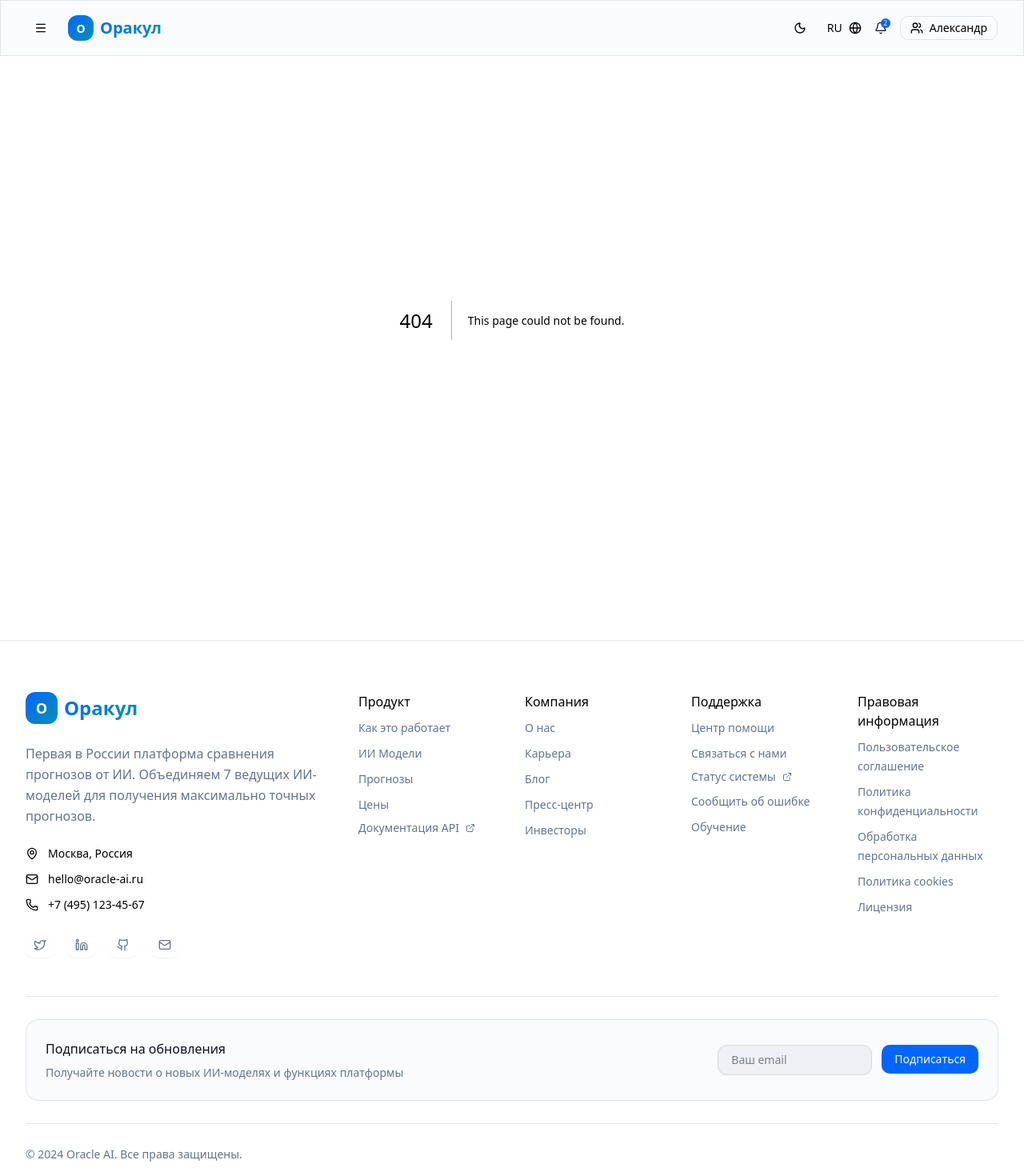
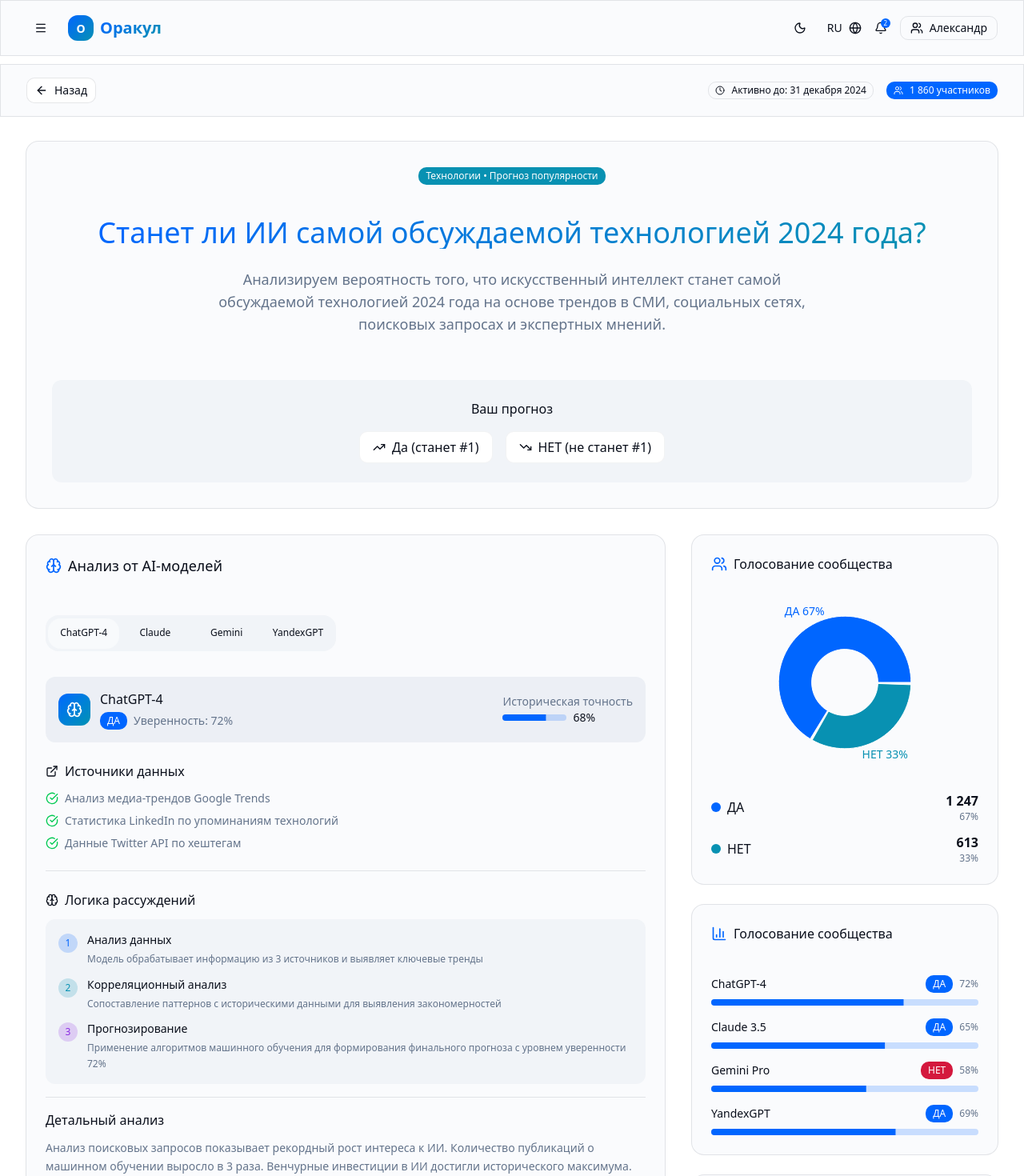
Before and after one commit to Marina2022/Oracle, a Next.js app: page /hot-prediction in a window 1280 px wide. Before the commit this address had no page. Shown: the top 1470 px of the page at 80% size. Built offline with nearby package versions, Linux system fonts and the light colour scheme.

Commit message:
hot-prediction page

```diff
--- /dev/null
+++ b/src/app/hot-prediction/page.tsx
@@ -0,0 +1,35 @@
+import React from 'react';
+import TopBar from '@/components/predictionPage/1-top-bar/TopBar';
+import YourPrediction from "@/components/predictionPage/2-your-prediction/YourPrediction";
+import {predictionDetailed} from "@/mocks/one-prediction-page/prediction-detailed";
+import Analysis from "@/components/predictionPage/3-analysis/Analysis";
+import CommentsBlock from "@/components/predictionPage/3-analysis/comments/CommentsBlock";
+import ChartsAll from "@/components/predictionPage/4-charts/ChartsAll";
+
+const Page = () => {
+
+  // потом будет приходить из API по запросу на определенный id прогноза
+  const predictionData = predictionDetailed;
+
+  return (
+    <>
+      <TopBar/>
+      <div className="pt-36 container pb-4 sm:pb-8">
+        <div className=" py-4 sm:py-8 space-y-4 sm:space-y-8">
+          <YourPrediction prediction={predictionData} />
+        </div>
+        <div className="grid grid-cols-1 lg:grid-cols-3 gap-4 sm:gap-8">
+          <div className="lg:col-span-2 space-y-4 sm:space-y-6">
+            <Analysis prediction={predictionData} />
+            <CommentsBlock comments={predictionData.comments} />
+          </div>
+          <div>
+            <ChartsAll prediction={predictionData} />
+          </div>
+        </div>
+      </div>
+    </>
+  );
+};
+
+export default Page;
--- a/src/components/homePage/1-hero/FindOutYourFuture.tsx
+++ b/src/components/homePage/1-hero/FindOutYourFuture.tsx
@@ -1,6 +1,7 @@
 import React from 'react';
 import {Badge} from "@/components/ui/badge";
 import {Button} from "@/components/ui/button";
+import Link from 'next/link';
 
 const FindOutYourFuture = () => {
   return (
@@ -20,7 +21,11 @@ const FindOutYourFuture = () => {
         </p>
       </div>
       <div className="flex flex-col sm:flex-row gap-4 mb-7">
-        <Button variant="default" className="px-8 py-6">Начать прогнозировать</Button>
+        <Button asChild variant="default" className="px-8 py-6">
+          <Link href="/hot-prediction">
+            Начать прогнозировать
+          </Link>
+        </Button>
         <Button variant="secondary" className="px-8 py-6">Смотреть демо</Button>
       </div>
 
--- a/src/components/predictionPage/2-your-prediction/YourPrediction.tsx
+++ b/src/components/predictionPage/2-your-prediction/YourPrediction.tsx
@@ -18,8 +18,6 @@ const YourPrediction = ({prediction}:{prediction: PredictionDetailed }) => {
   let secondBtnClass
   if (yourPrediction ===null || yourPrediction === true) secondBtnClass = "border bg-background text-foreground hover:bg-accent hover:text-accent-foreground dark:bg-input/30 shadow-none border-input dark:hover:bg-input/50 h-10 rounded-md px-6 has-[>svg]:px-4 gap-2 w-full sm:w-auto sm:px-8"
   if (yourPrediction ===false) secondBtnClass = "bg-destructive text-white hover:bg-destructive/90 focus-visible:ring-destructive/20 dark:focus-visible:ring-destructive/40 dark:bg-destructive/60 h-10 rounded-md px-6 has-[>svg]:px-4 gap-2 w-full sm:w-auto sm:px-8"
-
-
 
   return (
     <Card className="p-4 sm:p-8 glassmorphism items-center">
@@ -53,7 +51,6 @@ const YourPrediction = ({prediction}:{prediction: PredictionDetailed }) => {
         {
           yourPrediction  !== null && <p className="text-xs sm:text-sm text-muted-foreground mt-4">Ваш голос учтен! Спасибо за участие в прогнозе.</p>
         }
-
       </div>
     </Card>
   );
```
